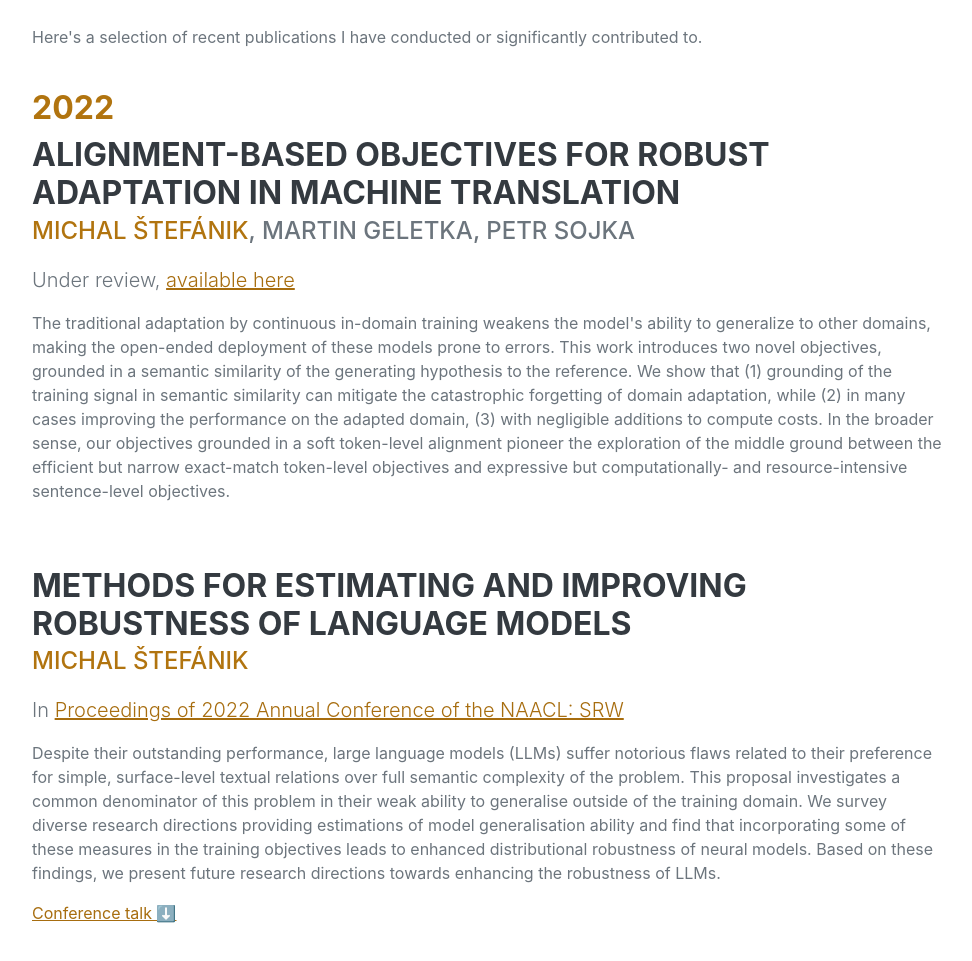
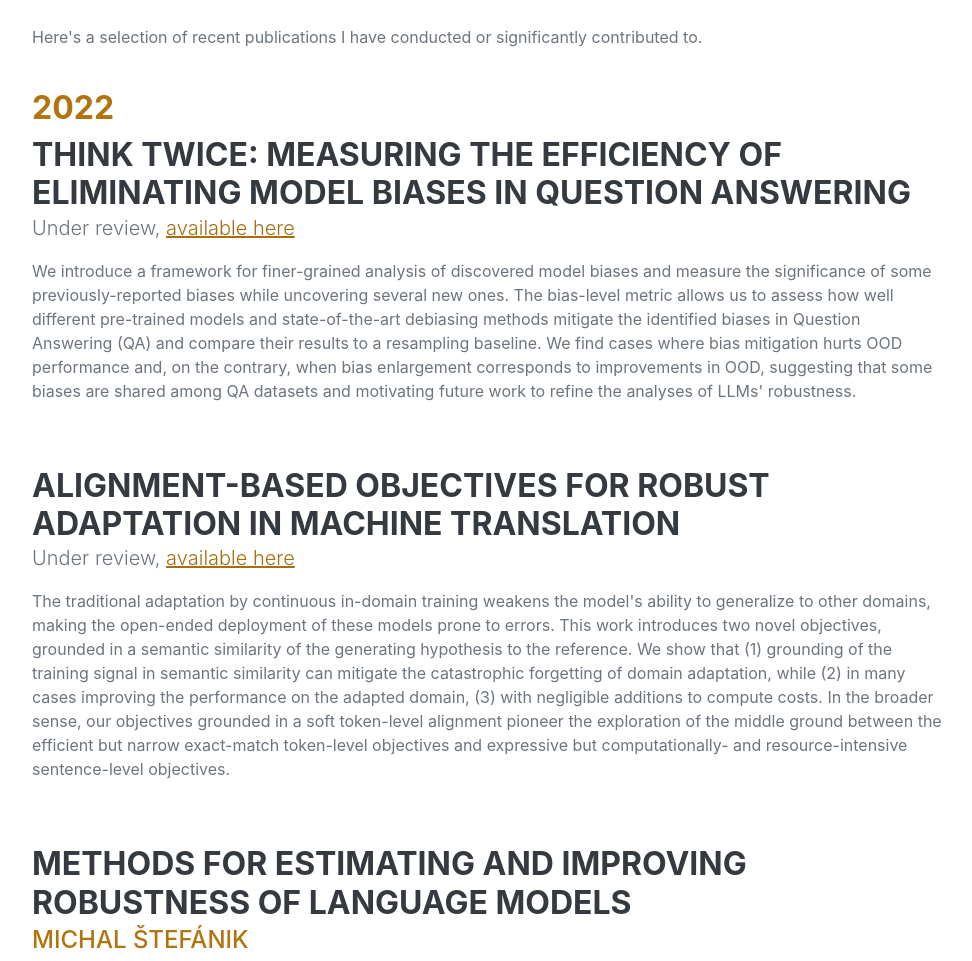
Before and after one commit to michal-stefanik/michal-stefanik.github.io, a plain HTML site: page index.html in a window 1280 px wide. Shown: the part 1020-1981 px from the top of the page, without its empty margins (288-1260 px from the left). Drawn offline with nearby package versions, Linux system fonts and the light colour scheme; a web font is replaced by a local one.

Commit message:
Added Think Twice, updated Reflective Journals

```diff
--- a/index.html
+++ b/index.html
@@ -105,10 +105,25 @@
             <h3 class="mb-2"><span class="text-primary">2022</span></h3>
             <div class="d-flex flex-column flex-md-row justify-content-between mb-5">
                 <div class="flex-grow-1">
+                    <h3 class="mb-0">Think Twice: Measuring the Efficiency of Eliminating Model Biases in Question Answering</h3>
+                    <div class="lead mb-3">Under review, <a
+                            href="https://drive.google.com/file/d/1aCn3vNHShQPkc9OIZ-XABdid8sQgUqhd/view?usp=sharing">available
+                        here</a></div>
+                    <p>We introduce a framework for finer-grained analysis of discovered model biases and measure the
+                        significance of some previously-reported biases while uncovering several new ones.
+                        The bias-level metric allows us to assess how well different pre-trained models and
+                        state-of-the-art debiasing methods mitigate the identified biases in Question Answering (QA) and
+                        compare their results to a resampling baseline.
+                        We find cases where bias mitigation hurts OOD performance and,
+                        on the contrary, when bias enlargement corresponds to improvements in OOD,
+                        suggesting that some biases are shared among QA datasets and motivating future work to refine
+                        the analyses of LLMs' robustness.
+                    </p>
+                </div>
+            </div>
+            <div class="d-flex flex-column flex-md-row justify-content-between mb-5">
+                <div class="flex-grow-1">
                     <h3 class="mb-0">Alignment-Based Objectives for Robust Adaptation in Machine Translation</h3>
-                    <div class="subheading mb-3"><span class="text-primary">Michal Štefánik</span>, Martin Geletka, Petr
-                        Sojka
-                    </div>
                     <div class="lead mb-3">Under review, <a
                             href="https://drive.google.com/file/d/1e9bYySB5Cuz953ZpzDN3e0kvOFUi2MOA/view?usp=sharing">available
                         here</a></div>
@@ -178,9 +193,7 @@
                     <h3 class="mb-0">Applications of deep language models for reflective writings</h3>
                     <div class="subheading mb-3">Jan Nehyba & <span class="text-primary">Michal Štefánik</span> (equal)
                     </div>
-                    <div class="lead mb-3">To appear in <a
-                            href="https://drive.google.com/file/d/1x4l0WaUEgoZ3Pq9UOKPt2Hxg4hxABL3y/view?usp=sharing">EAIT:
-                        Education and Information Technologies</a> (pre-print)
+                    <div class="lead mb-3">In <a href="https://rdcu.be/cUWGY">Education and Information Technologies</a>
                     </div>
                     <p>Social sciences expose many cognitively complex, highly qualified, or fuzzy
                         problems, whose resolution relies primarily on expert judgement rather than
```
